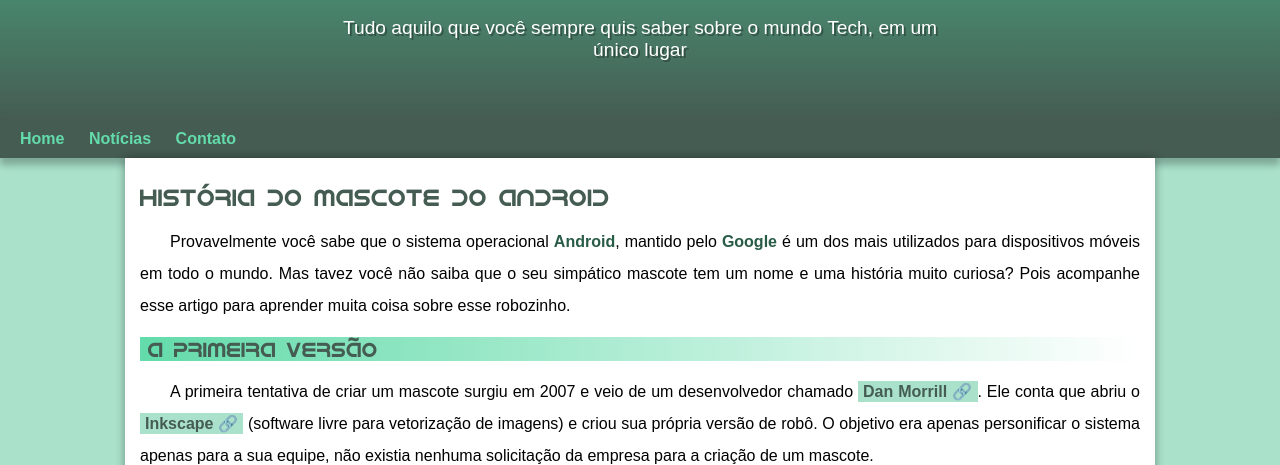
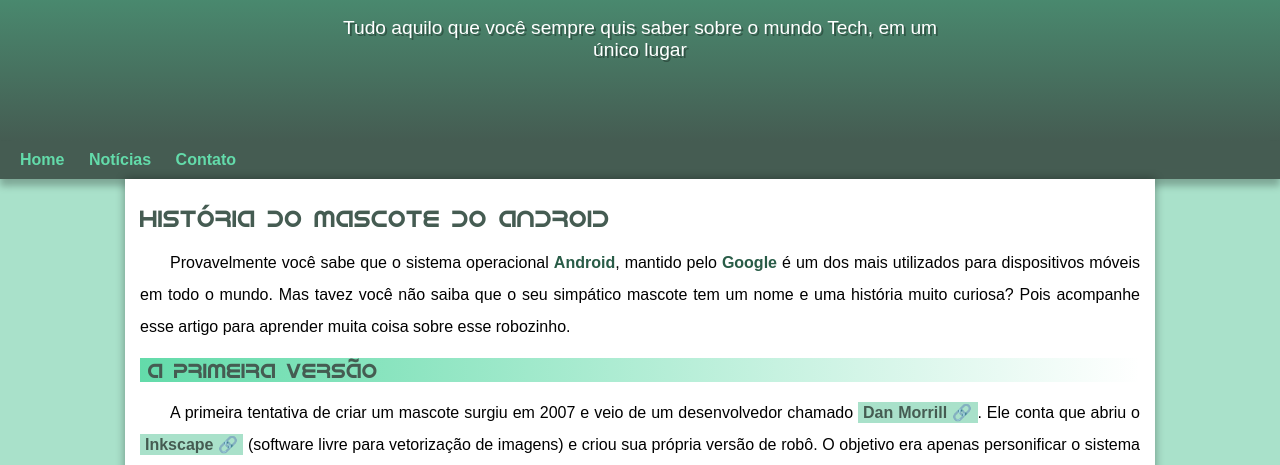
Before and after one commit to leandro-noc/projeto-android, a plain HTML site: page index.html in a window 1280 px wide. Shown: the part 100-565 px from the top of the page. Drawn offline with Linux system fonts and the light colour scheme.

Commit message:
Mudança no padding
Aumento do padding bottom header > p

```diff
--- a/estilo/style.css
+++ b/estilo/style.css
@@ -55,7 +55,7 @@ header > p {
     font-size: 1.2em;
     color: white;
     max-width: 600px;
-    padding: 0px 10px 0px 10px;
+    padding: 0px 10px 80px 10px;
     margin: auto;
     text-shadow: 2px 2px 0px rgba(0, 0, 0, 0.308);
 }
```
